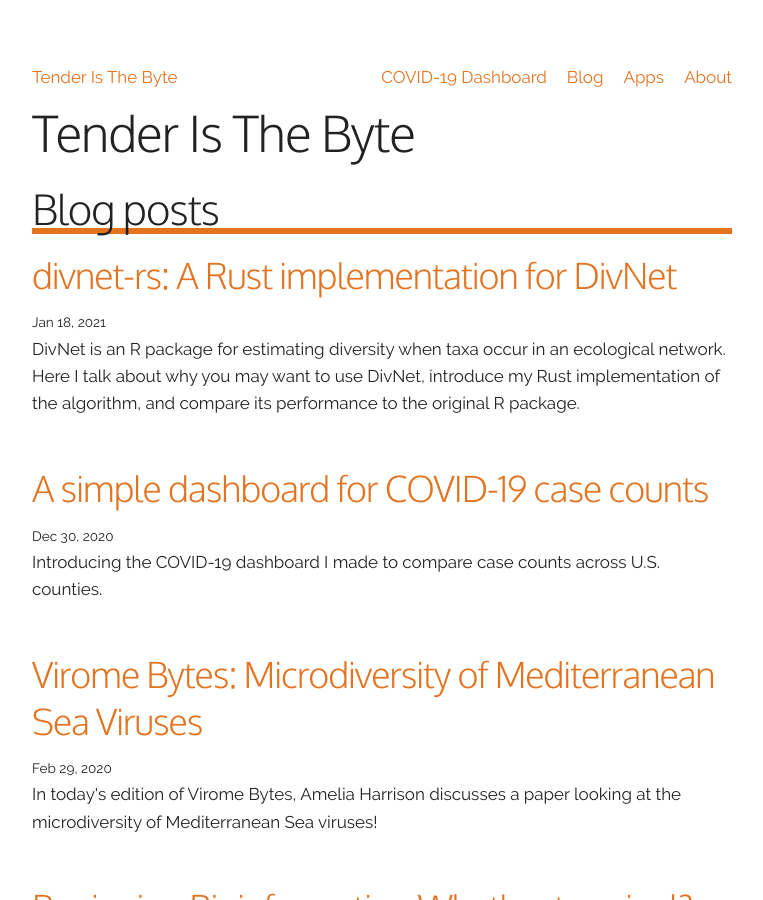
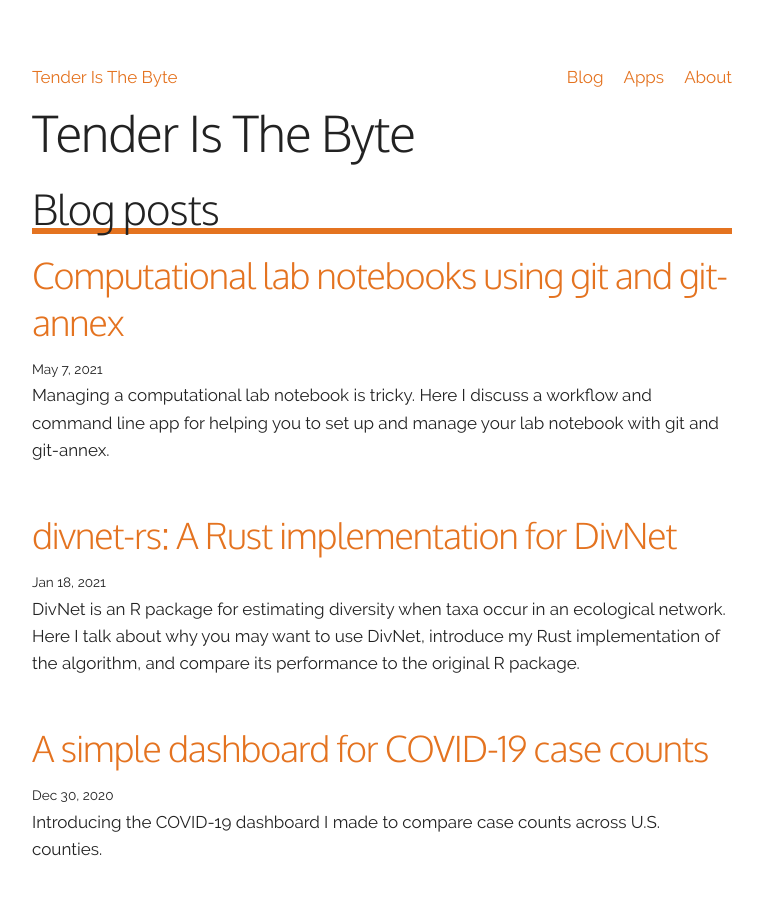
Before and after one commit to mooreryan/TenderIsTheByte, a Jekyll site: the page built from index.md, in a window 1280 px wide and 900 px high. Shown: the whole window, without its empty margins (258-1021 px from the left). Built offline with Jekyll 4.4.1, drawn with Linux system fonts in a browser that asks for light colours; some of the changed lines change nothing that is shown.

Commit message:
Add cln post

```diff
--- a/_includes/header.html
+++ b/_includes/header.html
@@ -16,10 +16,6 @@
             <li class="nav_item--right">
                 <a href="{{ "/blog" | relative_url }}">Blog</a>
             </li>
-
-            <li class="nav_item--right">
-                <a href="{{ "/apps/Covid19Dashboard" | relative_url }}">COVID-19 Dashboard</a>
-            </li>
         </ul>
     </nav>
 </header>
--- /dev/null
+++ b/collections/_posts/2021-05-07-computational-lab-notebooks.md
@@ -0,0 +1,458 @@
+---
+layout: post
+title: "Computational lab notebooks using git and git-annex"
+author: ryan
+description: Managing a computational lab notebook is tricky.  Here I discuss a workflow and command line app for helping you to set up and manage your lab notebook with git and git-annex.
+categories: blog
+image: "/assets/img/posts/computational_lab_notebooks/git_log.png"
+twitter_share: https://ctt.ac/fcl_L
+---
+
+_Disclaimer: if you need a lab notebook for legal records, copyright,
+patent rights, or anything like that, then you need to do some
+research.  This post is **not** providing any recommendations for
+that._
+
+{::options parse_block_html="true" /}
+
+<div class="post-toc">
+
+{:.post-toc--header}
+#### Contents
+
+- [Overview](#overview)
+- [Provenance tracking](#provenance-tracking)
+- [A git-based lab notebook](#a-git-based-lab-notebook)
+- [A CLI app to help manage git-based lab notebooks](#a-cli-app-to-help-manage-git-based-lab-notebooks)
+- [A super simple example](#a-super-simple-example)
+
+</div>
+
+{::options parse_block_html="false" /}
+
+## Overview
+
+Keeping a good lab notebook for your computational work is important,
+but it can be challenging.  A quick Google search will show you lots
+of examples of people talking about it:
+
+* [Ten Simple Rules for a Computational Biologist’s Laboratory Notebook](https://doi.org/10.1371/journal.pcbi.1004385)
+* [Notebook & Data Management](https://ori.hhs.gov/education/products/wsu/data.html)
+* [Lab Notebooks for Computational Science](https://scicomp.stackexchange.com/questions/35854/lab-notebooks-for-computational-science)
+* [How to Keep a Lab Notebook for Bioinformatic Analyses](https://blog.addgene.org/how-to-keep-a-lab-notebook-for-bioinformatic-analyses)
+* [Keeping a good lab notebook in a computational field?](https://www.reddit.com/r/labrats/comments/66dlgq/keeping_a_good_lab_notebook_in_a_computational/)
+
+I have tried a lot of different methods, but they all more or less
+boil down to a workflow sort of like this:
+
+* Write down some summary of what I'm about to do and why.
+* Run some commands, programs, or bash stuff.
+* Copy what I did into a document. (e.g., [Markdown
+notes](https://www.markdownguide.org/getting-started/) files,
+[TiddlyWiki](https://tiddlywiki.com/), etc.)
+* Write a bit more about what happened.
+* Rinse and repeat.
+
+Then, depending on my needs, I may clean up the analysis and put it
+into an [R Markdown](https://rmarkdown.rstudio.com/) or [Jupyter
+notebooks](https://jupyter.org/) notebook so it will be easier to
+reproduce later.
+
+One problem with this general workflow is that it requires tracking a
+lot of things manually (e.g., copying and pasting).  Whenever you do a
+lot of that, you will inevitably forget to paste a command into your
+notebook.  You might make a mistake or typo when running a command,
+and rather than noting it down in your notebook, you just rerun it and
+pretty soon your lab notebook is out of sync with the commands that
+you have actually run.  Another issue is that you may be running a
+bunch of commands quickly, just testing some ideas out.  When doing
+this, you end up needing to track a ton of things in an ad-hoc manner
+leading to a messy lab notebook that you need to come back to later
+and reorganize.
+
+In other words, you've got to manually track a lot of information, and
+it can be quite a challenge to keep it all straight!
+
+## Provenance tracking
+
+One approach to dealing with this problem is by tracking the
+provenance of files.  An example of this is how [QIIME
+2](https://doi.org/10.1038/s41587-019-0209-9) includes metadata in
+their artifact files (`.qza` files) to [track things that were done in
+an
+analysis](https://docs.qiime2.org/2021.2/concepts/#data-files-qiime-2-artifacts).
+
+I like the idea of provenence tracking, but even if you do use QIIME,
+there are a lot of things you need to do outside of QIIME that will
+need tracking.  While not quite the same, this sort of provenance
+tracking reminds me a bit of using git or other version control
+software.  [Git](https://git-scm.com/) is software used to track
+changes in a set of files, and is often used by programmers during
+software development.
+
+{% include post_img_border.html path='computational_lab_notebooks/git_logo.png' caption="git -- a distributed version control system" %}
+
+While I had used git while working on software, I had never tried
+using it to manage a computational lab notebook.  One reason is that
+it [doesn't handle large files
+well](https://stackoverflow.com/questions/3055506/git-is-very-very-slow-when-tracking-large-binary-files).
+For computational work, whether bioinformatics or data science, you
+will be dealing with a lot of large files.  Sequencing files easily
+get over 10 GB in size, so using git alone is going to be problematic.
+However, there are extensions to git like [Git Large File
+Storage](https://git-lfs.github.com/) and
+[git-annex](https://git-annex.branchable.com/) that help to address
+this problem.  (Essentially, git-annex tracks [symbolic
+links](https://en.wikipedia.org/wiki/Symbolic_link) in the git
+repository rather than the file itself.  There is a lot more to it
+than that, so you check out the [git-annex
+walkthrough](https://git-annex.branchable.com/walkthrough/) if you
+want to know more.)
+
+## A git-based lab notebook
+
+*Note: If you have never used git before, the [official
+docs](https://git-scm.com/doc) have a lot of info that may be of use
+to you.  I have also written a [small git
+tutorial](https://mooreryan.github.io/computational_lab_notebooks/git/)
+that you may find useful!*
+
+Using git and git-annex, I figured that I could get a pretty decent
+workflow going for my computational lab notebook.  After playing
+around with it for a while (and seeing that git-annex was a good
+solution to git's large file problem), I settled into a pretty
+familiar workflow:
+
+* Run a program, script, whatever.
+* Track any new files or changes with git.
+* Commit the changes.
+* Repeat.
+
+One key difference from my "typical" workflow is that instead of
+putting the commands that I ran and their explanations into some
+external document like a markdown file, I would put all the
+information into the commit message.  That way, all the info about how
+and why I did something would be tracked in the git repository along
+with the actual files and changes.
+
+That works pretty well, but you still run in to the issue of having to
+remeber what you ran, copy and paste it correctly into the commit
+message, blah blah blah.  In other words, it's still a bit of a pain.
+While you get the added benefits of git logs and history tracking, you
+have to do a lot of repetative, annoying stuff to get things to work.
+So, of course, I wrote a little program to help automate some of the
+tedious stuff!
+
+## A CLI app to help manage git-based lab notebooks
+
+While working with the above workflow, in addition to QIIME's
+provenance tracking, I was also reminded of [database
+migrations](https://en.wikipedia.org/wiki/Schema_migration).
+Basically, the way they work is that you write some script that says
+how the database is supposed to change (e.g., add column `first_name`
+to table `authors`), and then [some migration
+tool](https://guides.rubyonrails.org/active_record_migrations.html#running-migrations)
+handles actually making any changes to the database.  In theory, this
+gives you a simpler way to track how your database has changed over
+time--you can just follow the paper trail of your migration files.
+
+The app I wrote works in a similar way, except that instead of making
+incremental changes to a database, you are formalizing making changes
+to the repository itself.  The app is called `cln` (it stands for
+"computational lab notebooks"...clever, I know!).  You can find it on
+[GitHub](https://github.com/mooreryan/computational_lab_notebooks).
+There is also some pretty extensive [documentation
+available](https://mooreryan.github.io/computational_lab_notebooks/)
+to help you get started using the software.
+
+While I suggest you check out the docs for a more detailed explanation
+of its installation and usage, I want to show a quick, little
+example to give you a flavor of how the `cln` program can help you
+manage you git-based lab notebook.
+
+## A super simple example
+
+The `cln` command provides a couple of subcommands to help you manage
+your lab notebook with git and git-annex.  (For more details on
+individual subcommands, see
+[here](https://mooreryan.github.io/computational_lab_notebooks/usage/)).
+
+### Create a project
+
+To start, you make a new project.
+
+{% highlight text %}
+{% raw %}
+$ mkdir -p ~/projects/cln_example && cd ~/projects/cln_example
+$ cln init 'Example Project'
+$ tree -a -I .git
+.
+├── .actions
+│   ├── completed
+│   ├── failed
+│   ├── ignored
+│   └── pending
+└── README.md
+{% endraw %}
+{% endhighlight %}
+
+The `cln init` command initializes a new project, creates a git
+repository, and generates some scaffolding for actions and git commit
+templates.
+
+### Prepare an action
+
+Next, you prepare an action to run.  (Again, this is just a silly
+example...for a more in depth tutorial, see the
+[documentation](https://mooreryan.github.io/computational_lab_notebooks/)).
+
+{% highlight text %}
+{% raw %}
+$ cln prepare 'printf "I like apple pie\n" > msg.txt'
+{% endraw %}
+{% endhighlight %}
+
+In this case the action is just running a `printf` command and saving
+the contents in a file.  Of course, you can prepare an action
+containing anything that you would normally run at the command line.
+For example, you could prepare a crazy action like this:
+
+{% highlight text %}
+{% raw %}
+$ cln prepare "$(cat <<'EOF'
+cut -f2 seq_information.seq_id_eco.tsv \
+  | cut -d';' -f5 \
+  | ruby -e 'h = Hash.new 0; \
+      ARGF.each {|l| h[l.chomp] += 1 }; \
+      h.sort_by {|_, count| count }.reverse. \
+      each {|eco, count| puts "#{eco}\t#{count}" }' \
+  | column -t \
+  > seq_eco_counts.txt
+EOF
+)"
+{% endraw %}
+{% endhighlight %}
+
+*Note: That's actually an action I prepared and ran in a real project.
+Previously, I would have put that little ad-hoc
+[Ruby](https://www.ruby-lang.org/en/) script into a file and ran it in
+a way that is easier to track, but with the `cln` to help me manage
+things, everything will be nicely tracked automatically.*
+
+The `cln prepare` command creates an action file and a [git commit
+template](https://git-scm.com/docs/git-commit/2.10.5#Documentation/git-commit.txt---templateltfilegt).
+The action file is simply a bash script with the command you want to
+run, but having it there in your repository as a standalone script
+helps you see what is going on if you're running a complicated command
+or when you come back to the project a couple of months later.
+
+### Run the pending action
+
+Next, you can check that everything is okay doing a [dry
+run](https://en.wikipedia.org/wiki/Dry_run_(testing)).  It will spit
+out some stuff to the terminal to let you know what's going on and
+suggests what steps to take next.  *Note: I've edited the terminal
+output a bit.*
+
+{% highlight text %}
+{% raw %}
+$ cln run -dry-run
+~~~
+~~~
+~~~ Hi!  I just previewed an action for you.
+~~~
+~~~ I plan to run this action file:
+~~~   '.actions/pending/action__ ...'
+~~~
+~~~ It's contents are:
+~~~
+printf "I like apple pie\n" > msg.txt
+
+~~~
+~~~ If that looks good, you can run the action:
+~~~   $ cln run
+~~~
+~~~
+{% endraw %}
+{% endhighlight %}
+
+If it looks good, you can go ahead and run the action.
+
+{% highlight text %}
+{% raw %}
+$ cln run
+  ~~~
+  ~~~
+  ~~~ Hi!  I just ran an action for you.
+  ~~~
+  ~~~ * The pending action was '.actions/pending/action__REDACTED.sh'.
+  ~~~ * The completed action is '.actions/completed/action__REDACTED.sh'.
+  ~~~
+  ~~~ Now, there are a couple of things you should do.
+  ~~~
+  ~~~ * Check which files have changed:
+  ~~~     $ git status
+  ~~~ * Add actions and commit templates:
+  ~~~     $ git add .actions
+  ~~~ * Unless they are small, add other new files with git annex:
+  ~~~     $ git annex add blah blah blah...
+  ~~~ * After adding files, commit changes using the template:
+  ~~~     $ git commit -t '.actions/completed/action__REDACTED.gc_template.txt'
+  ~~~
+  ~~~ After that you are good to go!
+  ~~~
+  ~~~ * You can now check the logs with git log,
+  ~~~   or use a GUI like gitk to view the history.
+  ~~~
+  ~~~
+{% endraw %}
+{% endhighlight %}
+
+See how the `cln run` command gives you hints on what to do next?  I
+tried to make all the `cln` commands spit out helpful info like that
+to the terminal.
+
+### Track and commit changes
+
+Now, you will be able to see any files that were created or changed as
+the result of running the action using `git status`.  Depending on the
+size(s) of the file(s) that were created or changed, you can add them
+to the [git
+index](https://mooreryan.github.io/computational_lab_notebooks/git/#what-is-an-index)
+with either `git add` or `git-annex add`.  Finally, you commit the
+changes using the the git commit template that was made when you
+prepared the action.
+
+{% highlight text %}
+{% raw %}
+$ git commit -t '.actions/completed/action__REDACTED.gc_template.txt'
+{% endraw %}
+{% endhighlight %}
+
+The template file will look something like this:
+
+{% highlight text %}
+{% raw %}
+PUT COMMIT MSG HERE.
+
+== Details ==
+PUT DETAILS HERE.
+
+== Command(s) ==
+printf "I like apple pie\n" > msg.txt
+
+== Action file ==
+action__REDACTED.sh
+{% endraw %}
+{% endhighlight %}
+
+When you run the `git commit` command, a text editor will pop up with
+the contents of the git template file ready for you to fill out.  This
+is nice because you can avoid manually copying in the commands you
+ran.  For such a small example it's not really a big deal, but if
+you're running some complicated bioinformatics software with a lot of
+flags and options, it's pretty convenient!
+
+### Browse the git history
+
+After editing the message and saving the commit, you can browse
+through your nicely organized repository history and see something
+like this:
+
+{% highlight text %}
+{% raw %}
+$ git log
+commit ebf738 (HEAD -> master)
+Author: Ryan Moore <moorer@udel.edu>
+Date:   Mon Apr 5 18:44:54 2021 -0400
+
+    Created the msg.txt file
+
+    == Details ==
+    I needed to create a file that describes something that I like.  I
+    used the `printf` rather than `echo` because it is more portable.
+    (See https://stackoverflow.com/a/11530298 for a discussion of this on
+    stack overflow).
+
+    == Command(s) ==
+    /usr/bin/printf "I like apple pie\n" > msg.txt
+
+    == Action file ==
+    action__460986084__2021-04-05_18:02:37.sh
+
+commit 1a2e90
+Author: Ryan Moore <moorer@udel.edu>
+Date:   Mon Apr 5 17:43:50 2021 -0400
+
+    Initial commit
+{% endraw %}
+{% endhighlight %}
+
+Notice how I put a short, descriptive commit message for the first
+line, and then added in any additional details that I think I will
+need later.  The `== Details ==` section would hold all the extra
+stuff I would put in my lab notebook anyway, but it is really
+convenient to have it right there in the git log.
+
+Having the command that you ran, the details about that command, and
+the changes that command effected in your repository opens up some
+really powerful ways to track your analyses.
+
+### Get individual file provenance info
+
+For example, you can use the `git` cli app (e.g., `git whatchanged` or
+`git log`) or a GUI like [gitk](https://git-scm.com/docs/gitk/) to get
+detailed info about the provenence of any files in the repository.
+You could run something like this to see all the history for the
+`msg.txt` file.
+
+{% highlight text %}
+{% raw %}
+$ git log --stat --follow -p -- msg.txt
+commit ... (HEAD -> master)
+Author: Ryan Moore <moorer@udel.edu>
+Date:   ....
+
+    Created the msg.txt file
+
+    == Details ==
+    I needed to create a file that describes something that I like.  I
+    used the `printf` rather than `echo` because it is more portable.
+    (See https://stackoverflow.com/a/11530298 for a discussion of this on
+    stack overflow).
+
+    == Command(s) ==
+    printf "I like apple pie\n" > msg.txt
+
+    == Action file ==
+    action__467354640__.....sh
+---
+ msg.txt | 1 +
+ 1 file changed, 1 insertion(+)
+
+diff --git a/msg.txt b/msg.txt
+new file mode 100644
+index 0000000..135d9d6
+--- /dev/null
++++ b/msg.txt
+@@ -0,0 +1 @@
++I like apple pie
+{% endraw %}
+{% endhighlight %}
+
+As you can imagine, having output like that for all the files in your
+project folder as well as the chronological logs is a very powerful
+way to track your analyses and makes managing a computational lab
+notebook so much easier.
+
+## Wrap up
+
+Managing a computational lab notebook is tricky.  I have found that
+using git and git-annex can be a good way to keep all the info you
+need right in the same directory as all your data files, scripts, and
+analysis code.  To help you more easily manage lab notebooks using git
+and git-annex, I created a command line app called `cln`.  You can
+find the code on
+[GitHub](https://github.com/mooreryan/computational_lab_notebooks).
+Installation instructions and usage examples can be found in the
+[documentation](https://mooreryan.github.io/computational_lab_notebooks/).
```
Also changed, not shown: assets/img/posts/computational_lab_notebooks/git_log.png (added), assets/img/posts/computational_lab_notebooks/git_logo.png (added).
